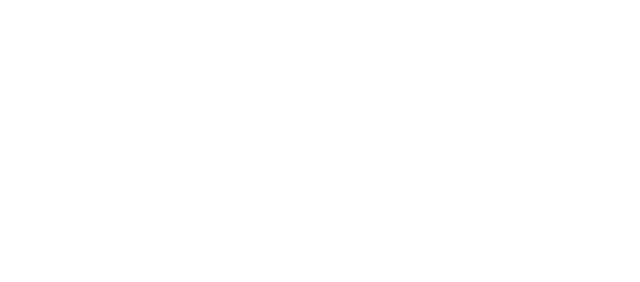
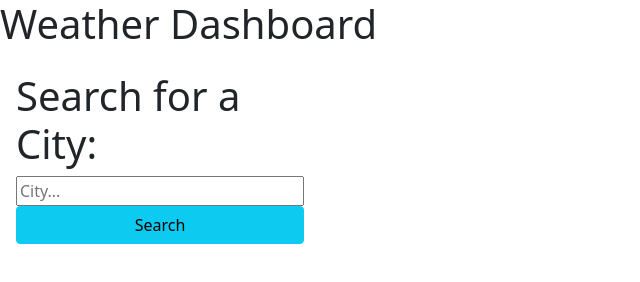
Before and after one commit to Nick-JDA/Server-side-API-Weather-Dashboard, a plain HTML site: page index.html in a window 1280 px wide. Shown: the whole page, without its empty margins (0-640 px from the left). Drawn offline with nearby package versions, Linux system fonts and the light colour scheme.

Commit message:
Added header, title, and search bar with button to HTML

```diff
--- a/index.html
+++ b/index.html
@@ -14,7 +14,17 @@
     <title>Weather Dashboard</title>
 </head>
 
+    <header>
+        <h1>Weather Dashboard</h1>
+    </header>
 <body>
+    <div class="flex-row align-start align-stretch-md align-content-start align-content-stretch-md min-100-vh">
+        <div class="col-12 col-md-3 p-3">
+          <h1 class="Search-city">Search for a City:</h1>
+          <form id="search-form" class="mb-2">
+            <input id="search-input" class="form-input w-100" type="text" placeholder="City...">
+            <button class="btn btn-info btn-block w-100">Search</button>
+          </form>
     <script
       src="https://code.jquery.com/jquery-3.5.1.min.js"
       integrity="sha256-9/aliU8dGd2tb6OSsuzixeV4y/faTqgFtohetphbbj0="
```
